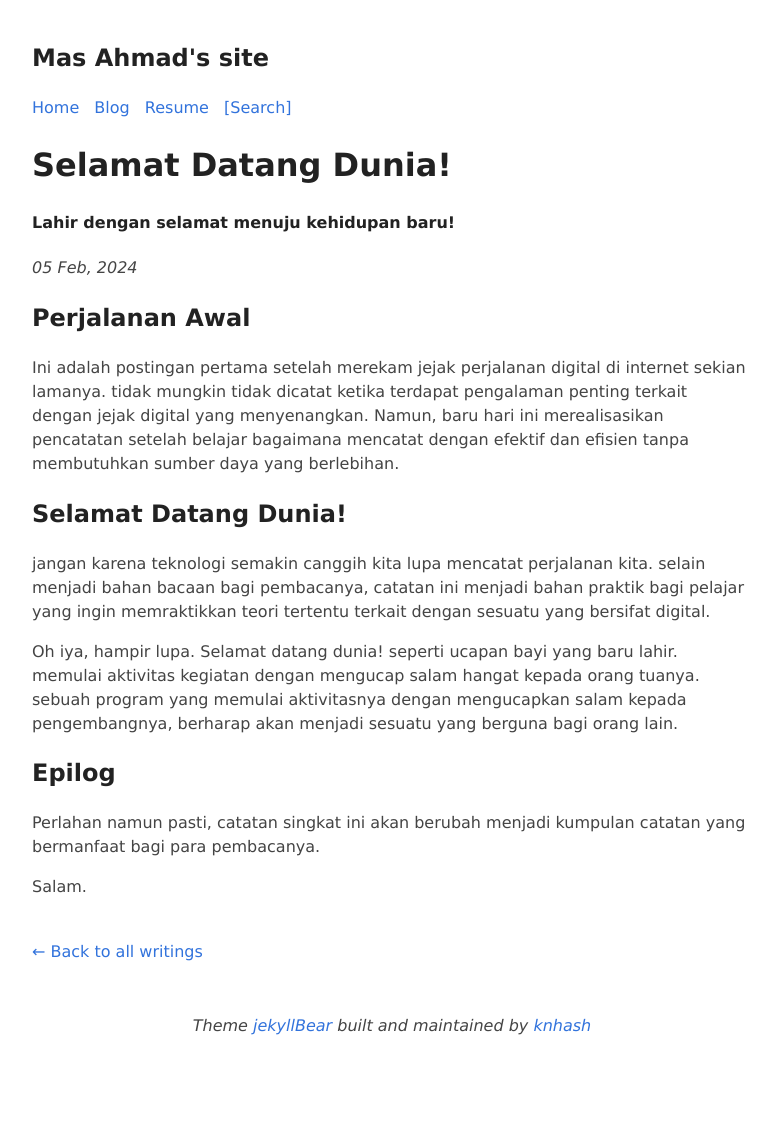
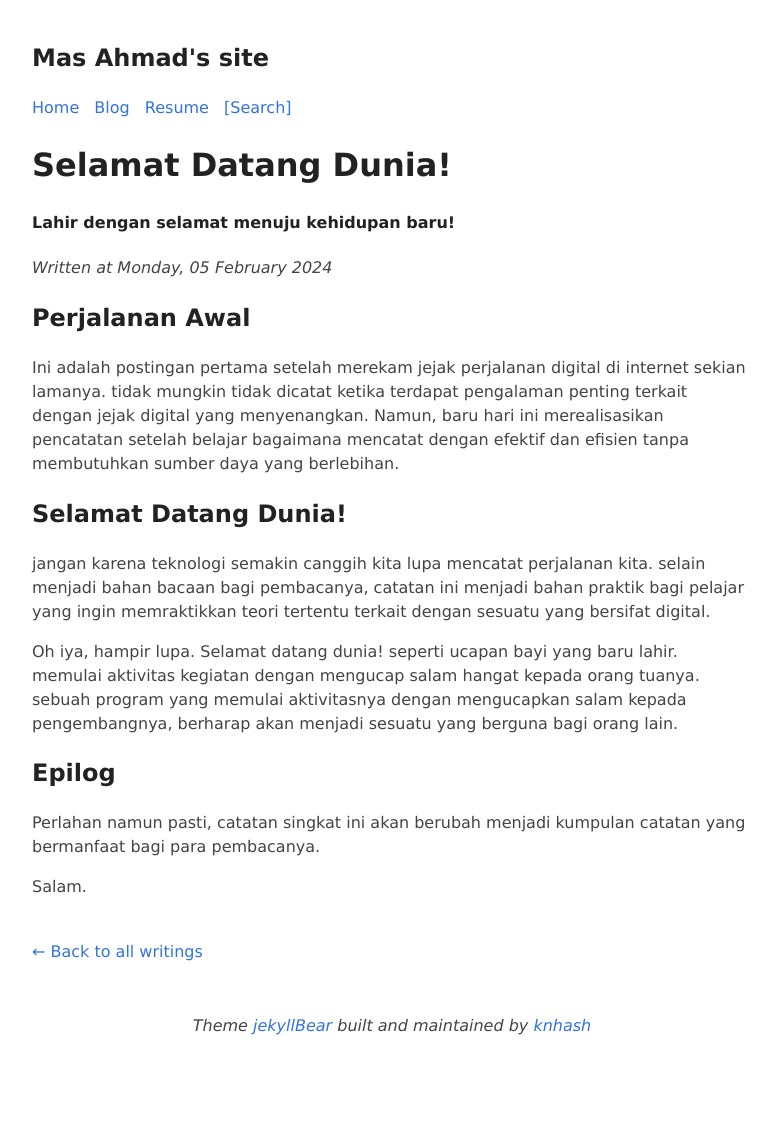
Before and after one commit to Mas4hmad/mas4hmad.github.io, a Jekyll site: the page built from _posts/2024-02-04-Selamat-Datang-Dunia.md, in a window 1280 px wide. Shown: the whole page, without its empty margins (248-1024 px from the left). Built offline with Jekyll 4.4.1, drawn with Linux system fonts in a browser that asks for light colours; part of the change alters nothing that is shown.

Commit message:
updated layout

```diff
--- a/_layouts/post.html
+++ b/_layouts/post.html
@@ -11,7 +11,7 @@ layout: compress
 
     <h1>{{ page.title }}</h1>
     <h4 class="subtitle">{{ page.subtitle }}</h4>
-    <i>{{ page.date | date: "%d %b, %Y" }}</i>
+    <i>{{ page.date | date: "Written at %A, %d %B %Y" }}</i>
 
     {{ page.content }}
 
--- a/_posts/2024-2-4-Selamat-Datang-Dunia.md
+++ /dev/null
@@ -1,21 +0,0 @@
----
-layout: post
-title: Selamat Datang Dunia!
-subtitle: Lahir dengan selamat menuju kehidupan baru!
-date: 2024-02-04 18:30:00 +0000
-tags:
-- general
-- indonesian
----
-
-## Perjalanan Awal
-<p>Ini adalah postingan pertama setelah merekam jejak perjalanan digital di internet sekian lamanya. tidak mungkin tidak dicatat ketika terdapat pengalaman penting terkait dengan jejak digital yang menyenangkan. Namun, baru hari ini merealisasikan pencatatan setelah belajar bagaimana mencatat dengan efektif dan efisien tanpa membutuhkan sumber daya yang berlebihan.</p>
-
-## Selamat Datang Dunia!
-<p>jangan karena teknologi semakin canggih kita lupa mencatat perjalanan kita. selain menjadi bahan bacaan bagi pembacanya, catatan ini menjadi bahan praktik bagi pelajar yang ingin memraktikkan teori tertentu terkait dengan sesuatu yang bersifat digital.</p>
-<p> Oh iya, hampir lupa. Selamat datang dunia! seperti ucapan bayi yang baru lahir. memulai aktivitas kegiatan dengan mengucap salam hangat kepada orang tuanya. sebuah program yang memulai aktivitasnya dengan mengucapkan salam kepada pengembangnya, berharap akan menjadi sesuatu yang berguna bagi orang lain.</p>
-
-## Epilog
-<p>Perlahan namun pasti, catatan singkat ini akan berubah menjadi kumpulan catatan yang bermanfaat bagi para pembacanya.</p>
-
-Salam.
```
